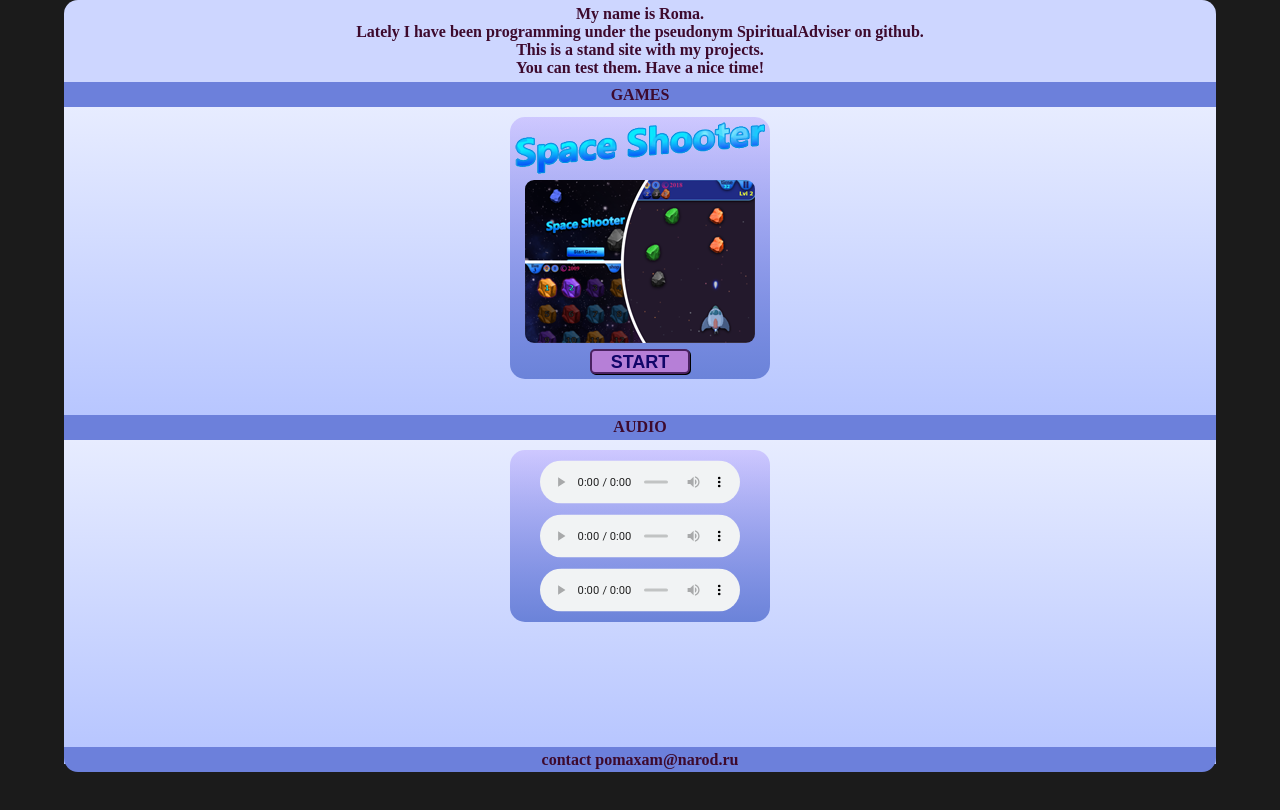
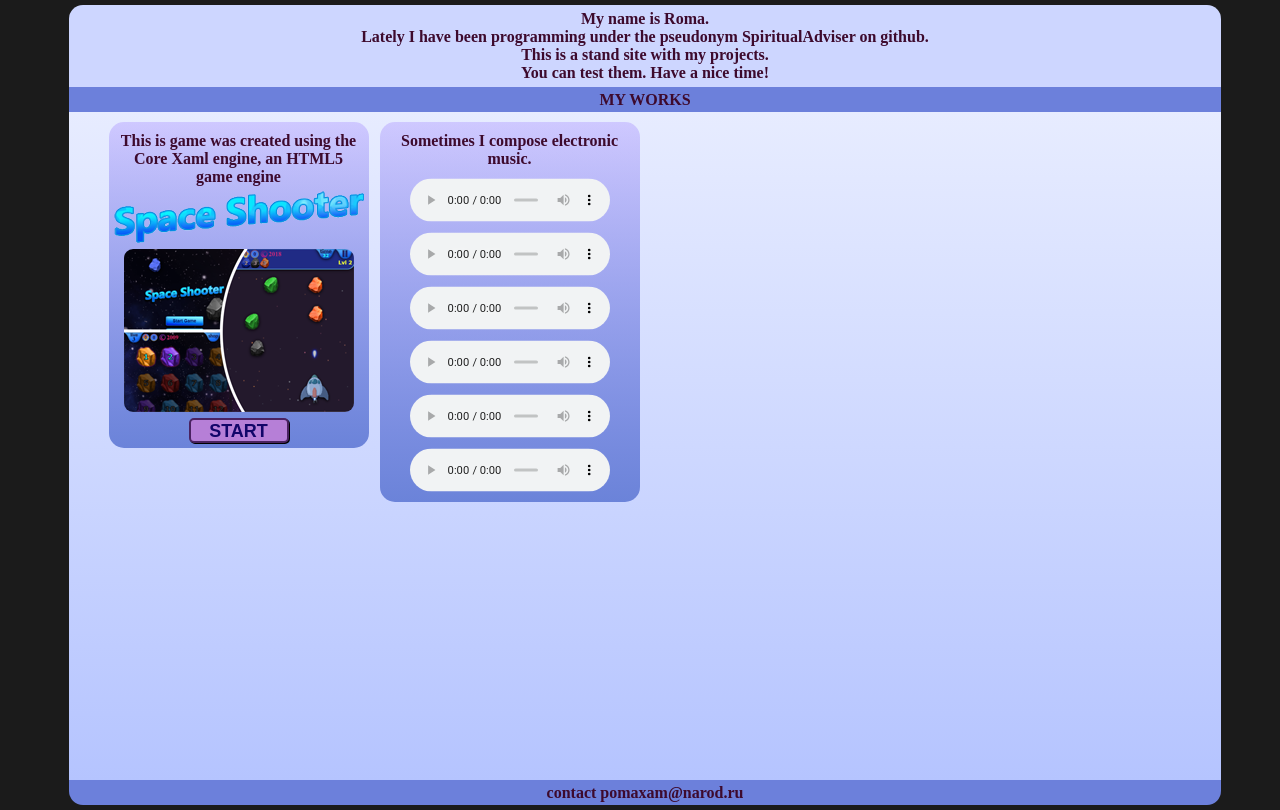
Before and after one commit to SpiritualAdviser/standcorexam, a plain HTML site: page index.html in a window 1280 px wide. Drawn offline with Linux system fonts and the light colour scheme.

Commit message:
add audio

```diff
--- a/index.html
+++ b/index.html
@@ -24,41 +24,39 @@
 
         </header>
 
-        <aside class="asideGame">
-            <text class="headerText">GAMES</text>
+        <aside class="asideMyWorks">
+            <text class="headerText">MY WORKS</text>
         </aside>
 
-        <content class="contentGame">
+        <content class="content">
 
             <article class="spaseShooterBlock">
+                <text class="headerText">This is game was created using the Core Xaml engine, an HTML5 game
+                    engine</text>
                 <img class="logoGame" src="./assets/images/spaceShooterLogo.png">
                 <img class="spaceShooterCollages" src="./assets/images/spaceShooterCollages.png">
                 <button name="playSpaceShooter" class="playSpaceShooterButton" translate="no">START</button>
             </article>
 
-        </content>
-
-        <aside class="asideAudio">
-            <text class="headerText">AUDIO</text>
-        </aside>
-
-        <content class="contentAudio">
-
             <article class="myAudio">
-
-                <audio controls src="./assets/audio/mainMeny.ogg"></audio>
-                <audio controls src="./assets/audio/mainMeny.ogg"></audio>
-                <audio controls src="./assets/audio/mainMeny.ogg"></audio>
+                <text class="headerText">Sometimes I compose electronic music.</text>
+                <audio controls src="./assets/audio/pomaPianoAndGuitarRhythm.mp3"></audio>
+                <audio controls src="./assets/audio/pomaFly.mp3"></audio>
+                <audio controls src="./assets/audio/pomaGuitarOnTheDrum.mp3"></audio>
+                <audio controls src="./assets/audio/pomaGuitarTrance.mp3"></audio>
+                <audio controls src="./assets/audio/pomaHamstersAreWarmingUp.mp3"></audio>
+                <audio controls src="./assets/audio/pomaSonar.mp3"></audio>
             </article>
 
+            <!-- <article class="eveRefineCalc">
+                <text class="headerText">EveRefineCalc </text>
+            </article> -->
+
         </content>
-
         <info class="infoBlock">
             <text class="infoText">contact pomaxam@narod.ru </text>
         </info>
-        <!-- <img </div> -->
-        <!-- <div id="scene" class="scene" ></div> -->
-        <!-- <div class="fonts"></div> -->
+
 
     </main>
 
--- a/styles/style.css
+++ b/styles/style.css
@@ -14,15 +14,11 @@ body {
     grid-template-rows: max-content max-content auto max-content;
     grid-template-areas:
         "header"
-        "asideGame"
-        "contentGames"
-        "asideAudio"
-        "contentAudio"
+        "headerMyWorks"
+        "content"
         "info";
     justify-content: center;
-    justify-items: center;
-    align-items: start;
-    align-content: stretch;
+    padding: 5px;
 }
 
 audio {
@@ -58,9 +54,9 @@ audio {
     text-align: center;
 }
 
-.asideGame {
+.asideMyWorks {
     position: relative;
-    grid-area: asideGame;
+    grid-area: headerMyWorks;
     display: flex;
     width: 100%;
     height: 25px;
@@ -72,43 +68,29 @@ audio {
     flex-wrap: nowrap;
 }
 
-.contentGame {
+.content {
     position: relative;
     width: 100%;
-    height: 99%;
-    grid-area: contentGames;
+    height: -webkit-fill-available;
+    grid-area: content;
     display: grid;
     padding: 10px 0px 10px;
     background: linear-gradient(180deg, #e7ecff, #b5c4ff);
     border: 0px solid;
     grid-gap: 12px;
-    grid-template-columns: repeat(auto-fit, 259px);
-    grid-template-rows: repeat(auto-fill, 260px);
+    grid-template-columns: repeat(auto-fill, 259px);
+    grid-template-rows:
+    min-content
+    min-content ;
     justify-items: center;
     justify-content: center;
-    align-content: stretch;
     align-items: start;
-}
-
-.asideAudio {
-    position: relative;
-    grid-area: asideAudio;
-    display: flex;
-    width: 100%;
-    height: 25px;
-    background-color: #6c80db;
-    border: 0px solid;
-    flex-direction: row;
-    justify-content: center;
-    align-items: center;
-    flex-wrap: nowrap;
 }
 
 .contentAudio {
     position: relative;
     width: 100%;
-    height: 99%;
-    grid-area: contentAudio;
+    height: 96%;
     display: grid;
     padding: 10px 0px 10px;
     background: linear-gradient(180deg, #e7ecff, #b5c4ff);
@@ -123,6 +105,18 @@ audio {
 }
 
 .myAudio {
+    position: relative;
+    display: flex;
+    border: 0px solid;
+    border-radius: 15px;
+    background: linear-gradient(#4700ff26, #6b83d9);
+    flex-direction: column;
+    justify-content: center;
+    align-items: center;
+    flex-wrap: nowrap;
+    padding: 5px;
+}
+.eveRefineCalc {
     position: relative;
     display: flex;
     border: 0px solid;
```
Also changed, not shown: 10 other files.
